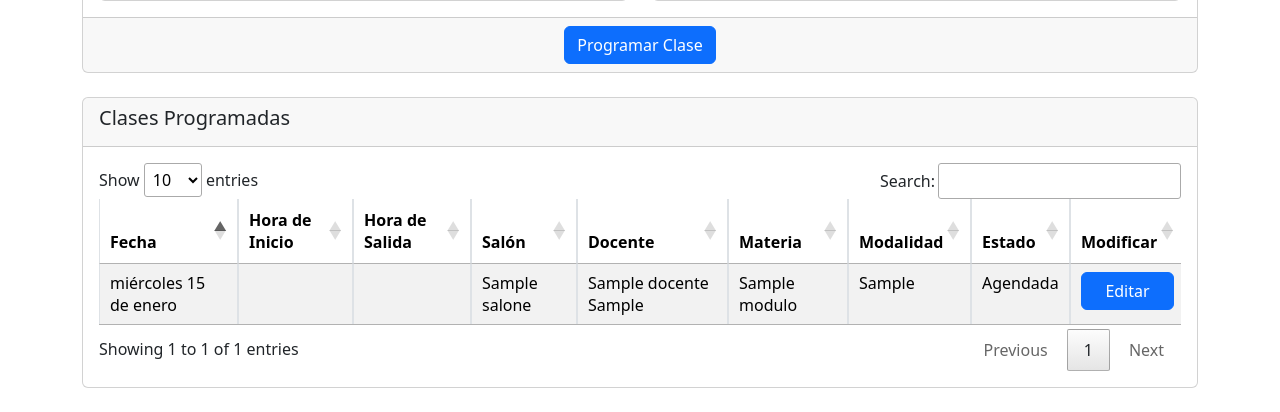
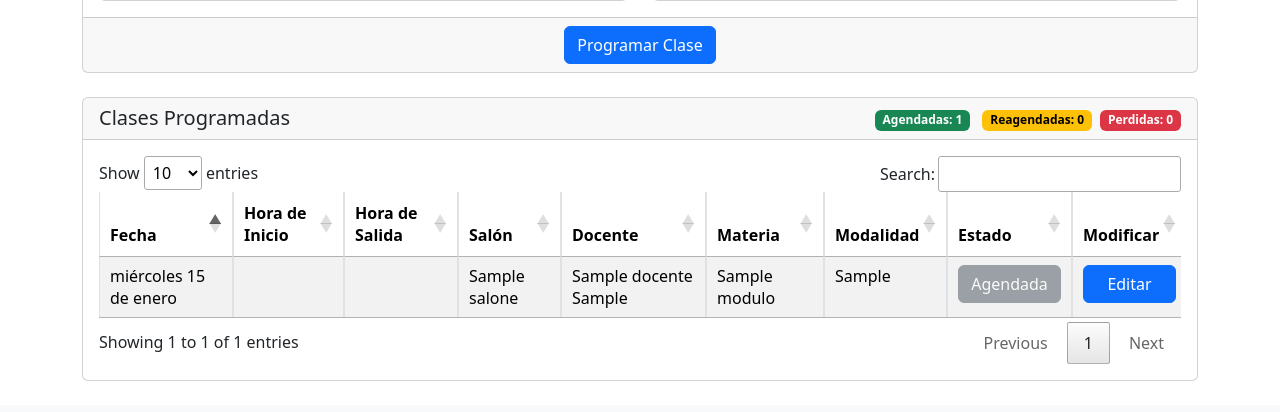
Before and after one commit to Sebiant/Udev-Proyect, a PHP site: page /programador/programador-vista.php in a window 1280 px wide. Shown: the part 816-1228 px from the top of the page. After the commit the page ends 1197 px from the top, so only its background shows below. Run offline with PHP 8.4, Linux system fonts and the light colour scheme; tables that the repository leaves empty or names only in its code hold one stand-in row (values such as "Sample post"); a stand-in replaces the project's code that opens the database connection; some libraries are stand-ins or nearby versions.

Commit message:
implementacion de badges para contar los estados de las clases

```diff
--- a/programador/js/Datatable-Programador.js
+++ b/programador/js/Datatable-Programador.js
@@ -27,6 +27,10 @@ $(document).ready(function () {
                 render: function (data, type, row) {
                     if (data === 'Perdida') {
                         return `<button class="btn btn-danger reprogramar-btn" data-bs-toggle="modal" data-bs-target="#modalReprogramar" data-id="${row.id_programador}">Reagendar</button>`;
+                    } else if (data === 'Agendada') {
+                        return `<button class="btn btn-secondary w-100" disabled>${data}</button>`;
+                    } else if (data === 'Reagendada') {
+                        return `<button class="btn btn-warning text-dark w-100" disabled>${data}</button>`;
                     } else {
                         return `<span>${data}</span>`;
                     }
--- a/programador/programador-controlador.php
+++ b/programador/programador-controlador.php
@@ -277,6 +277,30 @@ switch ($accion) {
         $stmt->close();
         break;
 
+    case 'contarClasesEstado':
+        $sql = "SELECT
+                SUM(estado = 'Pendiente') AS pendiente,
+                SUM(estado = 'Reprogramada') AS reprogramada,
+                SUM(estado = 'Perdida') AS perdida
+            FROM programador";
+
+        $result = $conn->query($sql);
+
+        if ($result) {
+            $data = $result->fetch_assoc();
+            echo json_encode([
+                "pendiente" => $data['pendiente'],
+                "reprogramada" => $data['reprogramada'],
+                "perdida" => $data['perdida']
+            ]);
+        } else {
+            echo json_encode([
+                "error" => "Error al contar clases"
+            ]);
+        }
+        break;
+
+
     default:
         $conn->query("SET lc_time_names = 'es_ES'");
 
--- a/programador/programador-vista.php
+++ b/programador/programador-vista.php
@@ -197,8 +197,13 @@ $result_programas = $conn->query($sql_programas);
 
 <div class="container mt-4">
     <div class="card">
-        <div class="card-header">
-            <h5>Clases Programadas</h5>
+        <div class="card-header d-flex justify-content-between align-items-center">
+            <h5 class="mb-0">Clases Programadas</h5>
+            <div>
+                <span id="badge-agendada" class="badge text-bg-success me-1">Agendadas: 0</span>
+                <span id="badge-reagendada" class="badge text-bg-warning me-1">Reagendadas: 0</span>
+                <span id="badge-perdida" class="badge text-bg-danger">Perdidas: 0</span>
+            </div>
         </div>
         <div class="card-body">
             <div class="table-responsive">
@@ -419,3 +424,32 @@ include_once '../componentes/footer.php';
         });
     });
 </script>
+<script>
+    // Función para obtener los datos del servidor
+    function cargarClasesEstado() {
+        $.ajax({
+            url: 'programador-Controlador.php?accion=contarClasesEstado',
+            type: 'POST',
+            dataType: 'json',
+            data: { action: 'contarClasesEstado' },
+            success: function(data) {
+                // Si la respuesta contiene los datos esperados, actualizamos las etiquetas
+                if (data.pendiente !== undefined && data.reprogramada !== undefined && data.perdida !== undefined) {
+                    $('#badge-agendada').text(`Agendadas: ${data.pendiente}`);
+                    $('#badge-reagendada').text(`Reagendadas: ${data.reprogramada}`);
+                    $('#badge-perdida').text(`Perdidas: ${data.perdida}`);
+                } else {
+                    console.error('Error en los datos recibidos');
+                }
+            },
+            error: function(xhr, status, error) {
+                console.error('Error en la solicitud AJAX:', error);
+            }
+        });
+    }
+
+    // Llamamos a la función cuando la página esté cargada
+    $(document).ready(function() {
+        cargarClasesEstado();
+    });
+</script>
```
